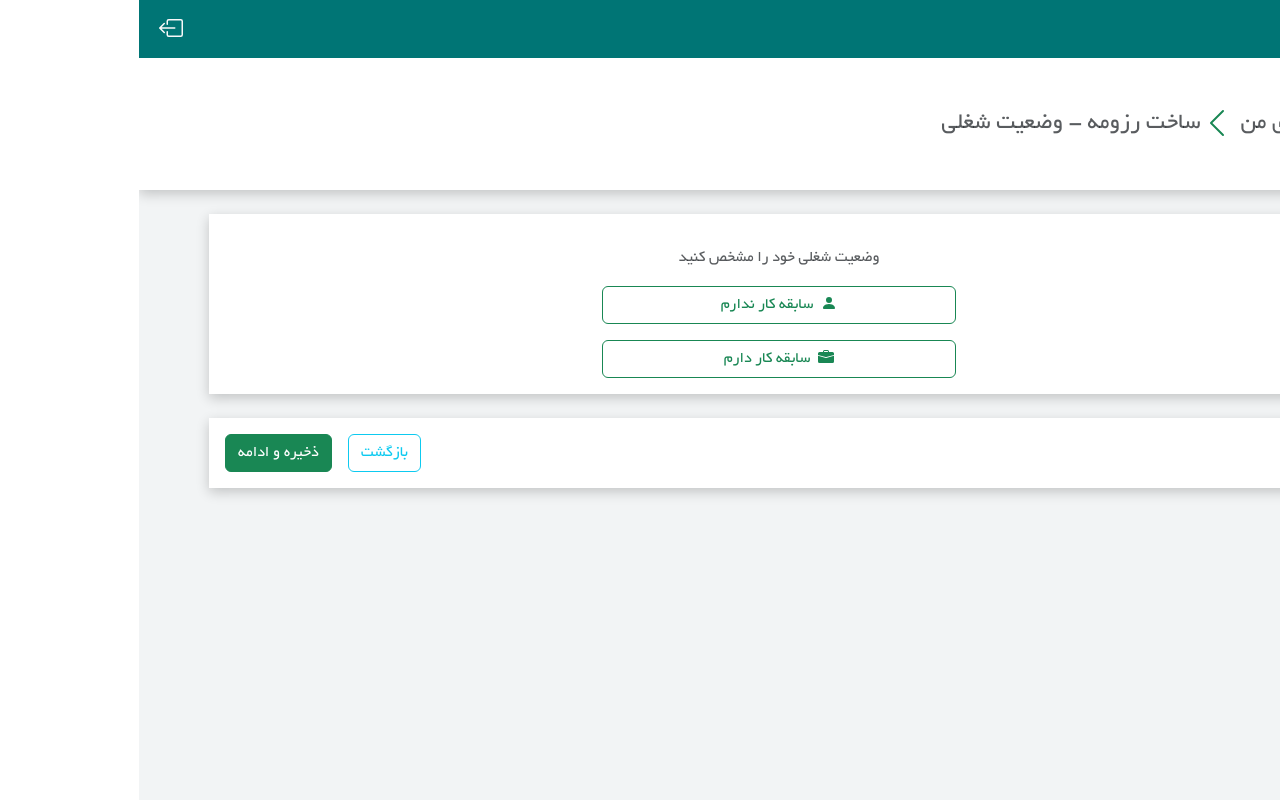
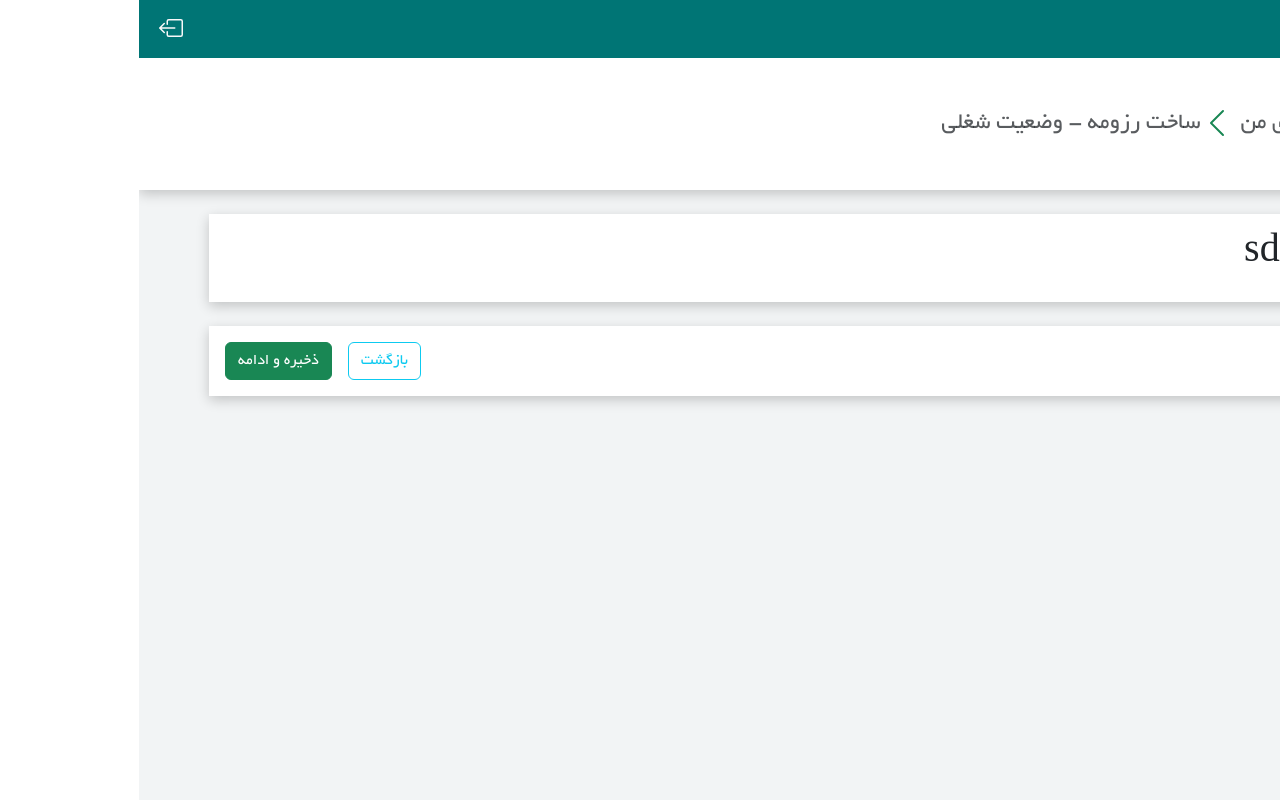
Before and after one commit to nimaessi/Resume, a React (Vite) app: page /resume/education in a window 1280 px wide. Built offline with nearby package versions, Linux system fonts and the light colour scheme.

Commit message:
add edu component :wink:

```diff
--- a/src/App.jsx
+++ b/src/App.jsx
@@ -4,6 +4,7 @@ import Home from './components/home/Home';
 import Experience from './components/resume/Experience';
 import BasicInfo from './components/resume/basic-info/BasicInfo';
 import Steps from './components/resume/steps/Steps';
+import Education from './components/resume/education/Education';
 
 function App() {
 
@@ -15,6 +16,7 @@ function App() {
         <Route path = "/resume/*" element = {<Experience />}/>
         <Route path = "/resume/basic-info" element = {<BasicInfo />} />
         <Route path = "/resume/select-step" element = {<Steps />} />
+        <Route path = "/resume/education" element = {<Education />} />
       </Route>
     </Routes>
    </BrowserRouter>
--- /dev/null
+++ b/src/components/resume/education/Education.jsx
@@ -0,0 +1,11 @@
+import Resume from "../Resume";
+
+const Education = () => {
+  return (
+    <Resume>
+        <h1>sdasd</h1>
+    </Resume>
+  )
+}
+
+export default Education;
```
